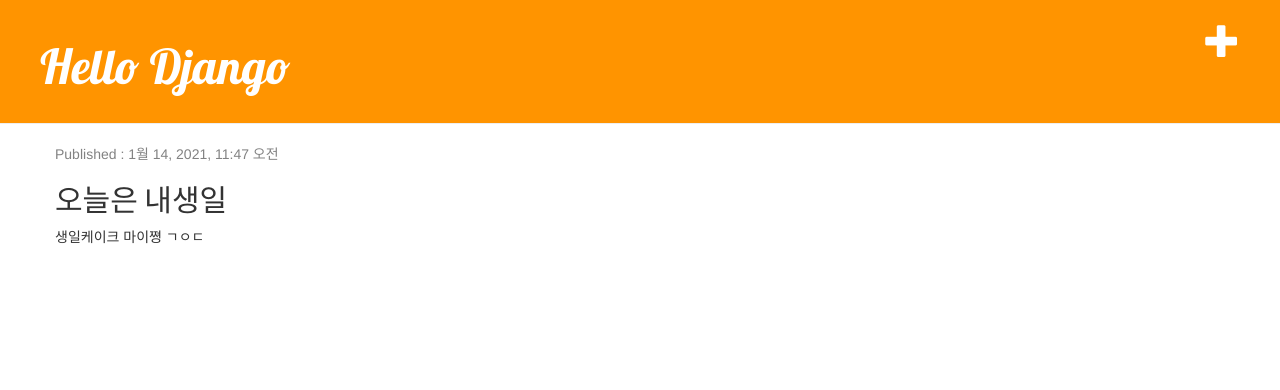
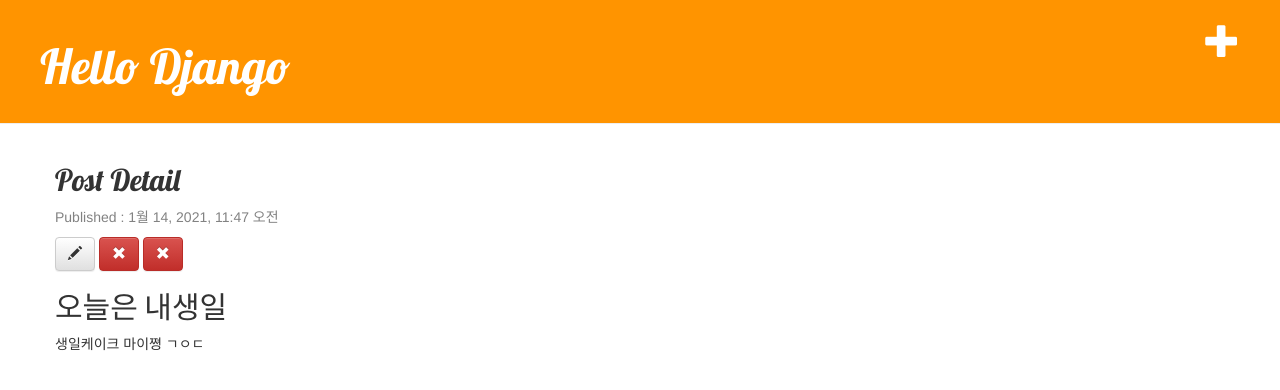
Before and after one commit to 6democratickim9/multicampus_django, a Django app: page /post/7 in a window 1280 px wide. Shown: the top 390 px of the page. Run offline with Django 3.2, Linux system fonts and the light colour scheme; data comes from the database, SQL or seed files in the repository; both versions use the stored data as it was after the commit; some libraries are stand-ins or nearby versions.

Commit message:
remove add

```diff
--- a/blog/forms.py
+++ b/blog/forms.py
@@ -5,7 +5,8 @@
     class Meta:
         model = Post
         fields = ('title','text',)
-    # title 입력필드의 길이 체크<3
+
+# title 입력필드의 길이 체크<3
 def min_length_3_validator(value):
     if len(value) < 3:
         raise forms.ValidationError('Title은 3글자이상')
--- a/blog/models.py
+++ b/blog/models.py
@@ -1,13 +1,19 @@
 from django.db import models
 from django.utils import timezone
+from django import forms
+
+# title 입력필드의 길이 체크<3
+def min_length_3_validator(value):
+    if len(value) < 3:
+        raise forms.ValidationError('글 제목은 3글자이상')
+
 
 class Post(models.Model):
     #     작성자
     author = models.ForeignKey('auth.User', on_delete=models.CASCADE)
 #     글 제목
-    title = models.CharField(max_length=200)
+    title = models.CharField(max_length=200, validators=[min_length_3_validator])
 #     글 내용
-
     text = models.TextField()
 #     작성일
     created_date = models.DateTimeField(default=timezone.now)
--- a/blog/templates/blog/post_detail.html
+++ b/blog/templates/blog/post_detail.html
@@ -1,12 +1,33 @@
 {% extends 'blog/base.html' %}
 
 {% block content %}
-    <div class="post">
-        {% if post.published_date %}
-            <div class="date">
+<script>
+    function post_remove(){
+    //    {% url 'post_remove' pk=post.pk %}
+        var result = confirm('Post를 삭제하시겠습니까?')
+        if (result){
+            let remove_url = "{% url 'post_remove' pk=post.pk %}"
+            document.location.href = remove_url
+        }
+    }
+
+</script>
+<div class="post">
+    <h2>Post Detail</h2>
+    {% if post.published_date %}
+        <div class="date">
                 <p>Published : {{post.published_date}}</p>
-            </div>
+        </div>
         {% endif %}
+        <a href="{% url 'post_edit' pk=post.pk %}" class="btn btn-default">
+                <span class="glyphicon glyphicon-pencil"></span>
+        </a>
+        <a href="{% url 'post_remove' pk=post.pk %}" class="btn btn-danger">
+            <span class="glyphicon glyphicon-remove"></span>
+        </a>
+        <a href="#" onclick="post_remove()" class="btn btn-danger">
+            <span class="glyphicon glyphicon-remove"></span>
+        </a>
             <h2>{{post.title}}</h2>
             <p>{{post.text|linebreaksbr}}</p>
     </div>
--- a/blog/urls.py
+++ b/blog/urls.py
@@ -4,4 +4,7 @@
     path('', views.post_list, name = 'post_list'),
     path('post/<int:pk>',views.post_detail,name ='post_detail'),
     path('post/new/',views.post_new, name='post_new'),
+    path('post/<int:pk>/edit/',views.post_edit,name = 'post_edit'),
+    path('post/<int:pk>/remove/',views.post_remove,name = 'post_remove'),
+
 ]
--- a/blog/views.py
+++ b/blog/views.py
@@ -1,26 +1,60 @@
-from django.shortcuts import render, get_object_or_404,redirect
+from django.contrib.auth.decorators import login_required
+from django.shortcuts import render, get_object_or_404, redirect
 from django.http import HttpResponse
 from django.utils import timezone
 from django.contrib.auth.models import User
+from django.contrib.auth.decorators import login_required
 
 from requests import post
 
 from .models import Post
-from .forms import PostModelForm,PostForm
+from .forms import PostModelForm, PostForm
 
+
+@login_required
+# Post 삭제
+def post_remove(request, pk):
+    post = get_object_or_404(Post, pk=pk)
+    post.delete()
+    return redirect('post_list')
+
+
+@login_required
+# Post 수정 : Form 사용
+def post_edit(request, pk):
+    post = get_object_or_404(Post, pk=pk)
+    if request.method == 'POST':
+        form = PostModelForm(request.POST, instance=post)
+        if form.is_valid():
+            post = form.save(commit=False)
+            #         작성자
+            post.author = User.objects.get(username=request.user.username)
+            #         게시일, 글 게시 날짜
+            post.published_date = timezone.now()
+            #     실제 등록됨
+            post.save()
+            return redirect('post_detail', pk=post.pk)
+
+    else:
+        form = PostModelForm(instance=post)
+    return render(request, 'blog/post_edit.html', {'form': form})
+
+
+@login_required
 # Post 등록 : Form 사용
 def post_new(request):
     if request.method == 'POST':
+        # 실제 등록 처리하기
         form = PostForm(request.POST)
         if form.is_valid():
             # form 데이터가 clena한 상태
             print(form.cleaned_data)
             post = Post.objects.create(author=User.objects.get(username=request.user.username),
-                                title= form.cleaned_data['title'],
-                                text=form.cleaned_data['text'],
-                                published_date = timezone.now() )
+                                       title=form.cleaned_data['title'],
+                                       text=form.cleaned_data['text'],
+                                       published_date=timezone.now())
 
-            return redirect('post_detail',pk=post.pk)
+            return redirect('post_detail', pk=post.pk)
 
 
     else:
@@ -28,31 +62,32 @@
         form = PostForm()
     return render(request, 'blog/post_edit.html', {'form': form})
 
+
 # Post 등록 ModelForm 사용
-def post_new_model(request):
+def post_new(request):
     if request.method == 'POST':
-    #     실제 등록 처리하기
+        #     실제 등록 처리하기
         form = PostModelForm(request.POST)
         if form.is_valid():
-            post = form.save(commit= False)
-    #         작성자
+            post = form.save(commit=False)
+            #         작성자
             post.author = User.objects.get(username=request.user.username)
-    #         게시일, 글 게시 날짜
+            #         게시일, 글 게시 날짜
             post.published_date = timezone.now()
-    #     실제 등록됨
+            #     실제 등록됨
             post.save()
-            return redirect('post_detail',pk=post.pk)
+            return redirect('post_detail', pk=post.pk)
     else:
         # 등록하는 빈 폼을 보여준다.
         form = PostModelForm()
-    return render(request, 'blog/post_edit.html',{'form':form})
+    return render(request, 'blog/post_edit.html', {'form': form})
+
 
 # post 상세정보
 
-def post_detail(request,pk):
+def post_detail(request, pk):
     post = get_object_or_404(Post, pk=pk)
-    return render(request,'blog/post_detail.html',{'post': post})
-
+    return render(request, 'blog/post_detail.html', {'post': post})
 
 
 # Post 목록
@@ -65,11 +100,10 @@
 
     # 템플릿을 연결해주는 역할
 
-
     # Post 목록
     def post_response(request):
         name = 'Django'
-        response = HttpResponse(f'<h2>Hello {name}</h2>',content_type ="text/html")
+        response = HttpResponse(f'<h2>Hello {name}</h2>', content_type="text/html")
         response.write(f'<h2>Hello {name}</h2>')
         response.write(f'<p>HTTP Method : {request.method}</p>')
         response.write(f'<p>HTTP ConentType : {request.content_type}</p>')
```
Also changed, not shown: blog/migrations/0005_auto_20210114_1154.py (added), db.sqlite3.
